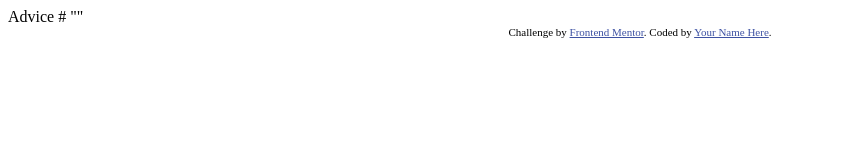
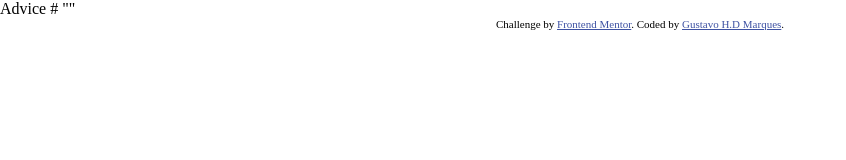
Before and after one commit to Gustavo-HDM/advice-generator-frontendmentor, a plain HTML site: page index.html in a window 1280 px wide. Shown: the whole page, without its empty margins (0-846 px from the left). Drawn offline with Linux system fonts and the light colour scheme.

Commit message:
Organizing src files

```diff
--- a/index.html
+++ b/index.html
@@ -1,28 +1,47 @@
 <!DOCTYPE html>
 <html lang="en">
+
 <head>
   <meta charset="UTF-8">
-  <meta name="viewport" content="width=device-width, initial-scale=1.0"> <!-- displays site properly based on user's device -->
-
+  <meta name="viewport" content="width=device-width, initial-scale=1.0">
   <link rel="icon" type="image/png" sizes="32x32" href="./images/favicon-32x32.png">
+  <link rel="preconnect" href="https://fonts.googleapis.com">
+  <link rel="preconnect" href="https://fonts.gstatic.com" crossorigin>
+  <link href="https://fonts.googleapis.com/css2?family=Manrope:wght@800&display=swap" rel="stylesheet">
+  <link rel="stylesheet" href="/src/css/reset.css">
+  <link rel="stylesheet" href="/src/css/var.css">
+  <link rel="stylesheet" href="/src/css/style.css">
 
   <title>Frontend Mentor | Advice generator app</title>
 
   <!-- Feel free to remove these styles or customise in your own stylesheet 👍 -->
   <style>
-    .attribution { font-size: 11px; text-align: center; }
-    .attribution a { color: hsl(228, 45%, 44%); }
+    .attribution {
+      font-size: 11px;
+      text-align: center;
+    }
+
+    .attribution a {
+      color: hsl(228, 45%, 44%);
+    }
   </style>
 </head>
+
 <body>
 
-  Advice #<!-- Advice ID goes here -->
 
-  "<!-- Advice text goes here -->"
+
+
+
+  Advice #<!-- Advice ID goes here --> "<!-- Advice text goes here -->"
+
+
 
   <div class="attribution">
     Challenge by <a href="https://www.frontendmentor.io?ref=challenge" target="_blank">Frontend Mentor</a>.
-    Coded by <a href="#">Your Name Here</a>.
+    Coded by <a href="https://github.com/Gustavo-HDM" target="_blank">Gustavo H.D Marques</a>.
   </div>
+
 </body>
+
 </html>
--- /dev/null
+++ b/src/css/reset.css
@@ -0,0 +1,5 @@
+* {
+    margin: 0px;
+    padding: 0px;
+    box-sizing: border-box;
+}
--- /dev/null
+++ b/src/css/var.css
@@ -0,0 +1,7 @@
+:root {
+    --primary-text-light: hsl(193, 38%, 86%);
+    --primary-text-neon: hsl(150, 100%, 66%);
+    --neutral-background-light: hsl(217, 19%, 38%);
+    --neutral-background-medium: hsl(217, 19%, 24%);
+    --neutral-background-dark: hsl(218, 23%, 16%);
+}
```
Also changed, not shown: src/css/style.css (added), src/images/favicon-32x32.png (renamed from images/favicon-32x32.png), src/images/icon-dice.svg (renamed from images/icon-dice.svg), src/images/pattern-divider-desktop.svg (renamed from images/pattern-divider-desktop.svg), src/images/pattern-divider-mobile.svg (renamed from images/pattern-divider-mobile.svg).
